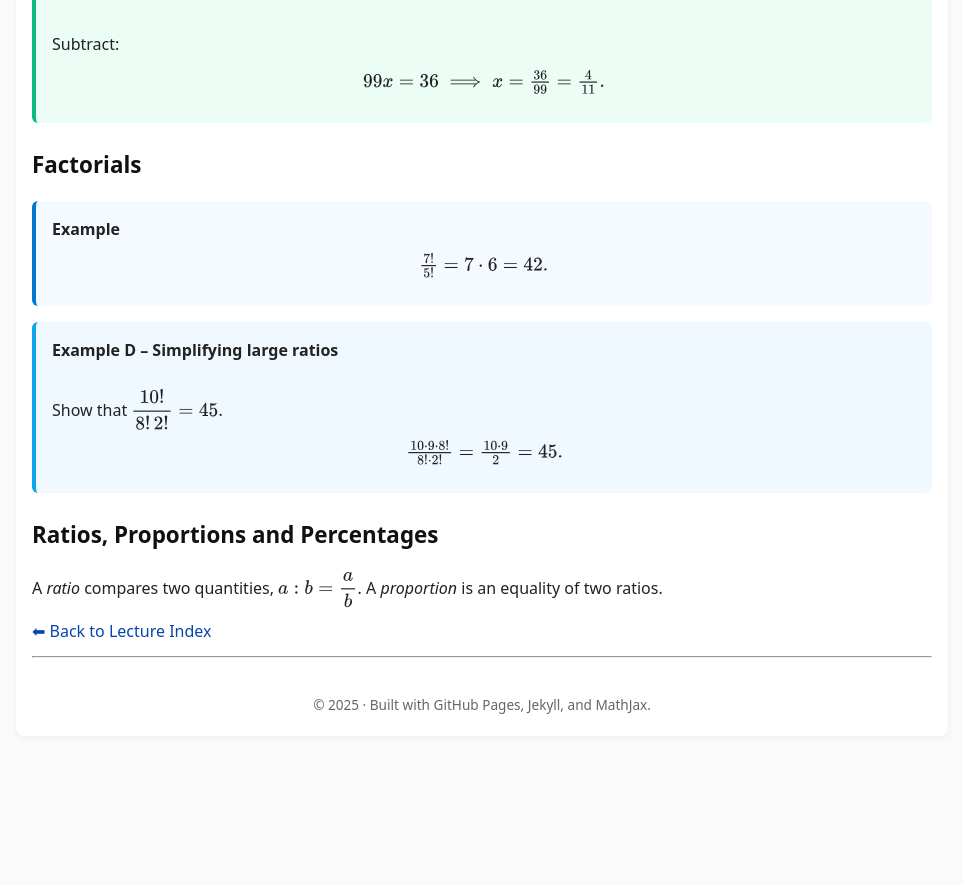
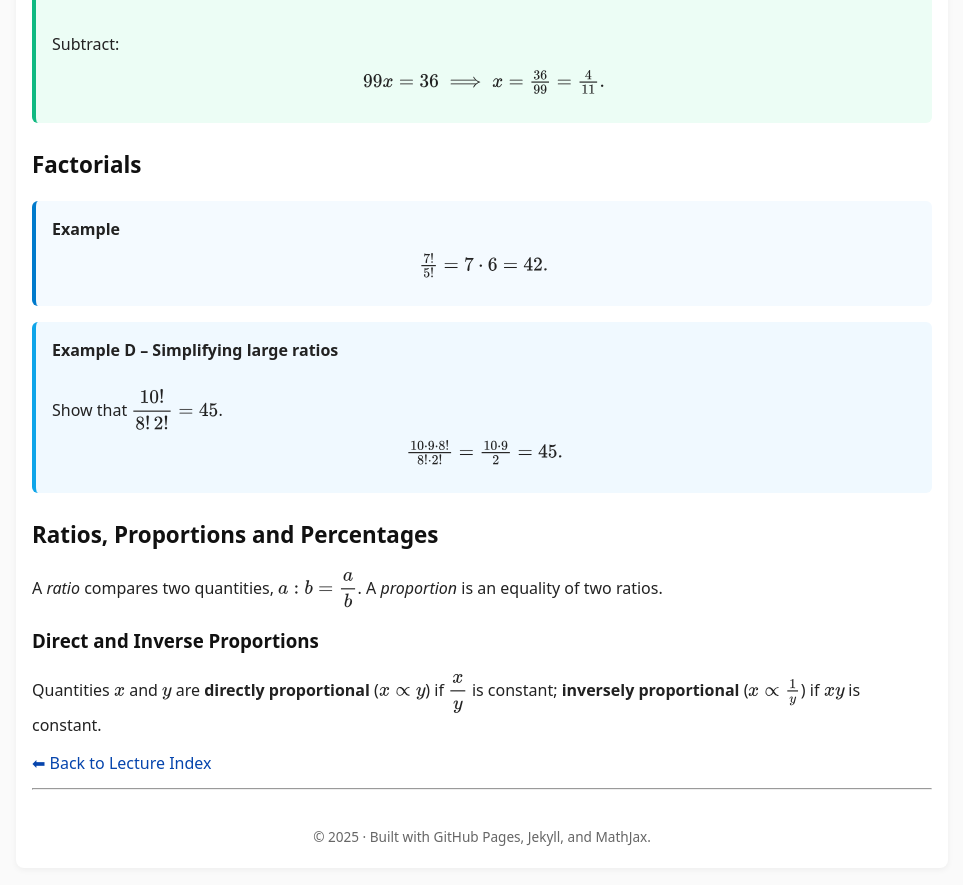
Before and after one commit to SaleemKamaludin/SaleemKamaludin.github.io, a Jekyll site: the page built from courses/math-1115/lecture-notes/lecture2.md, in a window 1280 px wide and 900 px high, scrolled down 4280 px. Shown: the top 885 px of the window, without its empty margins (158-1121 px from the left). Built offline with Jekyll 4.4.1, drawn with Linux system fonts in a browser that asks for light colours; before the commit the page ends 5048 px from its top, so only the background shows below that.

Commit message:
Update lecture2.md

```diff
--- a/courses/math-1115/lecture-notes/lecture2.md
+++ b/courses/math-1115/lecture-notes/lecture2.md
@@ -322,4 +322,13 @@ A <em>ratio</em> compares two quantities, \( a : b = \dfrac{a}{b} \).
 A <em>proportion</em> is an equality of two ratios.
 </p>
 
+
+<h3>Direct and Inverse Proportions</h3>
+<p>
+Quantities \( x \) and \( y \) are <strong>directly proportional</strong> (\( x \propto y \)) if
+\( \dfrac{x}{y} \) is constant;
+<strong>inversely proportional</strong> (\( x \propto \tfrac{1}{y} \)) if \( xy \) is constant.
+</p>
+
+
 [⬅ Back to Lecture Index]({{ '/courses/math-1115/lecture-notes/' | relative_url }})
```
